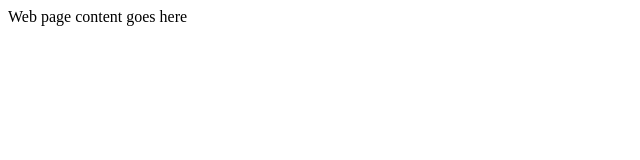
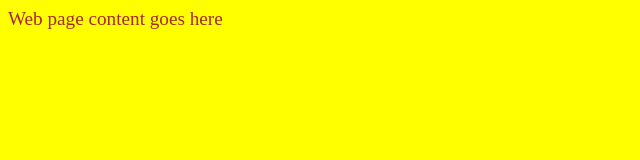
Before and after one commit to isabella-cristina-melo/HTML5-and-CSS3-Fundamentals, a plain HTML site: page Section 2 Basics/first-page.html in a window 1280 px wide. Shown: the whole page, without its empty margins (0-640 px from the left). Drawn offline with Linux system fonts and the light colour scheme.

Commit message:
added page style

```diff
--- a/Section 2 Basics/first-page.html
+++ b/Section 2 Basics/first-page.html
@@ -5,7 +5,7 @@
     <title>Webpage Title</title>
   </head>
 
-  <body>
+  <body style="background-color: yellow; color: brown; font-size: larger">
     Web page content goes here
   </body>
 </html>
```
